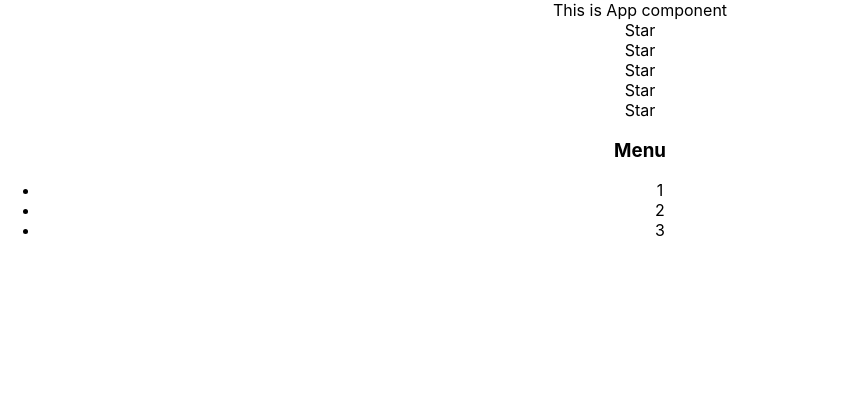
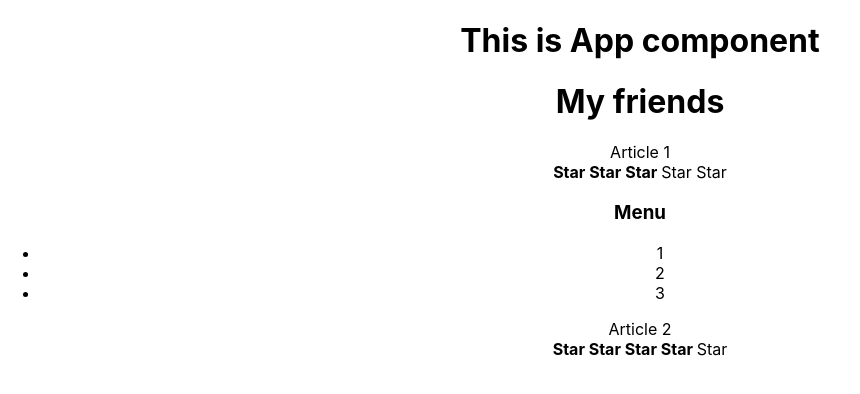
Before and after one commit to AndryGavrus/kabzda, a React (Create React App) app: page / in a window 1280 px wide. Shown: the top 394 px of the page, without its empty margins (0-860 px from the left). Built offline with nearby package versions, Linux system fonts and the light colour scheme.

Commit message:
Made 3 task

```diff
--- a/src/App.tsx
+++ b/src/App.tsx
@@ -1,79 +1,30 @@
 import React from 'react';
 import logo from './logo.svg';
 import './App.css';
+import { Accordion } from './components/accordion/Accordion';
+import { Rating } from './components/rating/Rating';
 
 function App() {
   console.log('App rendering');
 
   return (
     <div className="App">
-      <AppTitle/>
-      <Rating />
-      <Accordion />
+      <SectionTitle title = 'This is App component'/>
+      <SectionTitle title = 'My friends'/>
+      Article 1
+      <Rating value ={3}/>
+      <Accordion title = 'Menu'/>
+      Article 2
+      <Rating value ={4}/>
     </div>
   );
 }
 
-export const AppTitle = () => {
-  console.log('AppTitle rendering');
+const SectionTitle = (props: any) => {
+  console.log('SectionTitle rendering');
 
   return (
-    <>This is App component</>
-  )
-}
-
-
-export const Rating = () => {
-  console.log('Rating rendering');
-
-  return (
-    <>
-      <Star />
-      <Star />
-      <Star />
-      <Star />
-      <Star />
-    </>
-  )
-}
-
-export const Star = () => {
-  console.log('Star rendering');
-
-  return (
-    <div>Star</div>
-  )
-}
-
-
-export const Accordion = () => {
-  console.log('Accordion rendering');
-
-  return (
-    <div>
-      <AccordionTitle/>
-      <AccordionBody/>
-    </div>
-  )
-}
-
-export const AccordionTitle = () => {
-  console.log('AccordionTitle rendering');
-
-  return (
-    <h3>Menu</h3>
-  )
-}
-
-export const AccordionBody = () => {
-  console.log('AccordionBody rendering');
-
-  return (
-    <ul>
-    <li>1</li>
-    <li>2</li>
-    <li>3</li>
-  </ul>
+    <h1>{props.title}</h1>
   )
 }
 
--- /dev/null
+++ b/src/components/accordion/Accordion.tsx
@@ -0,0 +1,32 @@
+import React from 'react';
+
+export const Accordion = (props: any) => {
+  console.log('Accordion rendering');
+
+  return (
+    <div>
+      <AccordionTitle title = {props.title}/>
+      <AccordionBody />
+    </div>
+  );
+};
+
+const AccordionTitle = (props: any) => {
+  console.log('AccordionTitle rendering');
+
+  return (
+    <h3>{props.title}</h3>
+  )
+}
+
+const AccordionBody = () => {
+  console.log('AccordionBody rendering');
+
+  return (
+    <ul>
+    <li>1</li>
+    <li>2</li>
+    <li>3</li>
+  </ul>
+  )
+}
--- /dev/null
+++ b/src/components/rating/Rating.tsx
@@ -0,0 +1,82 @@
+import React from 'react';
+
+export const Rating = (props: any) => {
+  console.log('Rating rendering');
+  if (props.value === 1) {
+    return (
+      <div>
+        <Star selected={true} />
+        <Star selected={false} />
+        <Star selected={false} />
+        <Star selected={false} />
+        <Star selected={false} />
+      </div>
+    )
+  }
+  if (props.value === 2) {
+    return (
+      <div>
+        <Star selected={true} />
+        <Star selected={true} />
+        <Star selected={false} />
+        <Star selected={false} />
+        <Star selected={false} />
+      </div>
+    )
+  }
+  if (props.value === 3) {
+    return (
+      <div>
+        <Star selected={true} />
+        <Star selected={true} />
+        <Star selected={true} />
+        <Star selected={false} />
+        <Star selected={false} />
+      </div>
+    )
+  }
+  if (props.value === 4) {
+    return (
+      <div>
+        <Star selected={true} />
+        <Star selected={true} />
+        <Star selected={true} />
+        <Star selected={true} />
+        <Star selected={false} />
+      </div>
+    )
+  }
+  if (props.value === 5) {
+    return (
+      <div>
+        <Star selected={true} />
+        <Star selected={true} />
+        <Star selected={true} />
+        <Star selected={true} />
+        <Star selected={true} />
+      </div>
+    )
+  }
+
+  return (
+    <div>
+      <Star selected={false} />
+      <Star selected={false} />
+      <Star selected={false} />
+      <Star selected={false} />
+      <Star selected={false} />
+    </div>
+  );
+};
+
+const Star = (props: any) => {
+  console.log('Star rendering');
+  if (props.selected) {
+    return (
+      <span><b>Star </b></span>
+    )
+  }
+  return (
+    <span>Star </span>
+  )
+}
```
